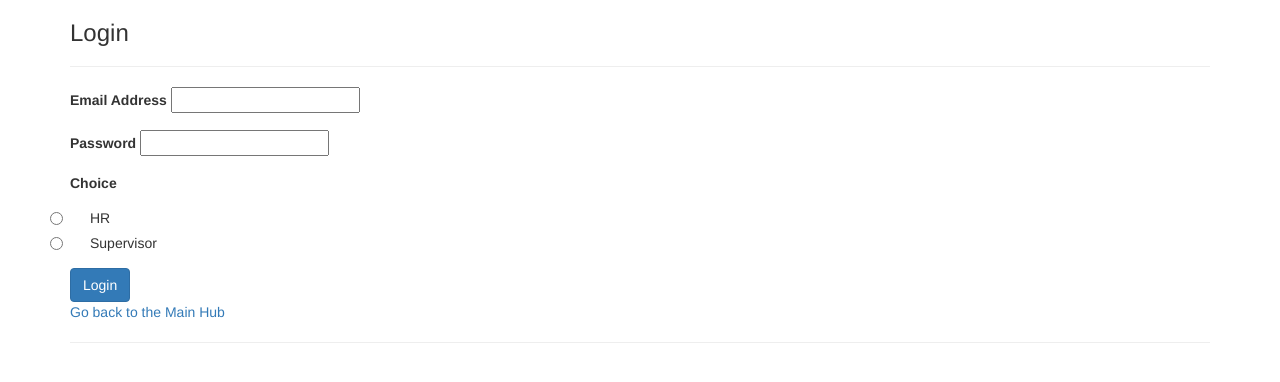
After one commit to max-mu/timesheet, a Flask app: page /login in a window 1280 px wide. The commit adds this page. Shown: the top 382 px of the page. Run offline with Flask 2, Linux system fonts and the light colour scheme; some libraries are stand-ins or nearby versions.

Commit message:
Partial login page

```diff
--- a/project/app.py
+++ b/project/app.py
@@ -67,6 +67,29 @@ def hours():
 @app.route('/confirm')
 def confirm():
     return render_template('confirm.html')
+
+# Login route
+@app.route('/login', methods=['GET', 'POST'])
+def login():
+    form = LoginForm(request.form)
+    message = ''
+    if request.method == 'POST' and form.validate_on_submit():
+        email = form.email.data
+        password = form.password.data
+        # result is a (Login, SQ query) tuple
+        # The SQ query is not used here
+        result = restrict_login(email, password, 'hr')
+        if result[0] == Login.AUTH: # Valid login, in HR
+            return redirect( url_for('hr'))
+        elif result[0] == Login.UNAUTH: # Valid login, not in HR
+            message = 'You are not in the HR department. If you meant to submit your hours, go back and click on the correct link.'
+        else:
+            message = 'Invalid email/password.'
+    return render_template('login.html', form=form, message=message)
+
+@app.route('/loginsuccess', methods=['POST'])
+def loginsuccess():
+    pass
 
 # HR Login route
 @app.route('/hrlogin', methods=['GET', 'POST'])
@@ -166,6 +189,7 @@ def supvresults(supvname, name, dateBegin, dateEnd):
             filtered.append(data)
     return render_template('supvresults.html', filtered=filtered, supvname=supvname, name=name, isEmpty=(len(filtered) > 0))
 
+# Supervisor Approval/Unapproval route
 @app.route('/supvedits/<supvname>/<name>', methods=['POST'])
 def supvedits(supvname, name):
     date = request.form['date']
--- a/project/forms.py
+++ b/project/forms.py
@@ -17,6 +17,7 @@ class HoursForm(FlaskForm):
 class LoginForm(FlaskForm):
     email = StringField(label='Email Address', validators=[InputRequired()])
     password = PasswordField(label='Password', validators=[InputRequired()])
+    choice = RadioField(validators=[InputRequired()], choices=[('hr', 'HR'), ('supv', 'Supervisor')])
     login = SubmitField(label='Login')
 
 # Generates the list of names of employees for FetchForm
--- a/project/templates/index.html
+++ b/project/templates/index.html
@@ -8,6 +8,7 @@
 	  <p><a href="{{ url_for('hours') }}">Submit your hours</a></p>
 	  <p><a href="{{ url_for('hrlogin') }}">Login as HR</a></p>
     <p><a href="{{ url_for('supvlogin') }}">Login as a supervisor</a></p>
+    <p><a href="{{ url_for('login') }}">Login as a supervisor/HR</a></p>
   <hr>
 </div>
 {% endblock %}
--- /dev/null
+++ b/project/templates/login.html
@@ -0,0 +1,23 @@
+{% extends "bootstrap/base.html" %}
+{% import "bootstrap/wtf.html" as wtf %}
+{% block content %}
+<div class="container">
+  <h3 class="pt-3">Login</h3>
+  <hr>
+    <form action="POST" id="LoginForm" action="{{ url_for('loginsuccess') }}">
+    <div class="form-group">
+      {{ wtf.form_field(form.email, type='email', class='form-check-label') }}
+    </div>
+    <div class="form-group">
+      {{ wtf.form_field(form.password, type='password', class='form-check-label') }}
+    </div>
+    <div class="form-check form-check-inline">
+      {{ wtf.form_field(form.choice, type='radio', class='form-check-label') }}
+    </div>
+    <button type="login" class="btn btn-primary">Login</button>
+    </form>
+    <!-- links -->
+      <p><a href="{{ url_for('index') }}">Go back to the Main Hub</a></p>
+  <hr>
+</div>
+{% endblock %}
--- a/project/templates/supvresults.html
+++ b/project/templates/supvresults.html
@@ -28,6 +28,7 @@
       {% endfor %}
   </table>
   {% endif %}
+
   <p>If you would like to change the approval status of one of the entries above, select it.</p>
   <div class="form-check form-check-inline">
   <label class="form-check-label"><input class="form-check-input" type="radio" name="choice" value="approve" required> Approve it</label>
@@ -37,12 +38,12 @@
   </div>
 
   <div class="form-group">
-    <p class="pt-3"><input class="btn btn-success" type="submit" value="Submit Choice"></p>
+    <p class="pt-3"><input class="btn btn-primary" type="submit" value="Submit Choice"></p>
   </div>
   </form>
   <!-- links -->
     <p><a href="{{ url_for('supv', supvname=supvname) }}">Go back to the Supvervisor Hub</a></p>
-	<p><a href="{{ url_for('index') }}">Go back to the Main Hub</a></p>
+	  <p><a href="{{ url_for('index') }}">Go back to the Main Hub</a></p>
   <hr>
 </div>
 {% endblock %}
```
Also changed, not shown: project/templates/loginsucess.html (added).
